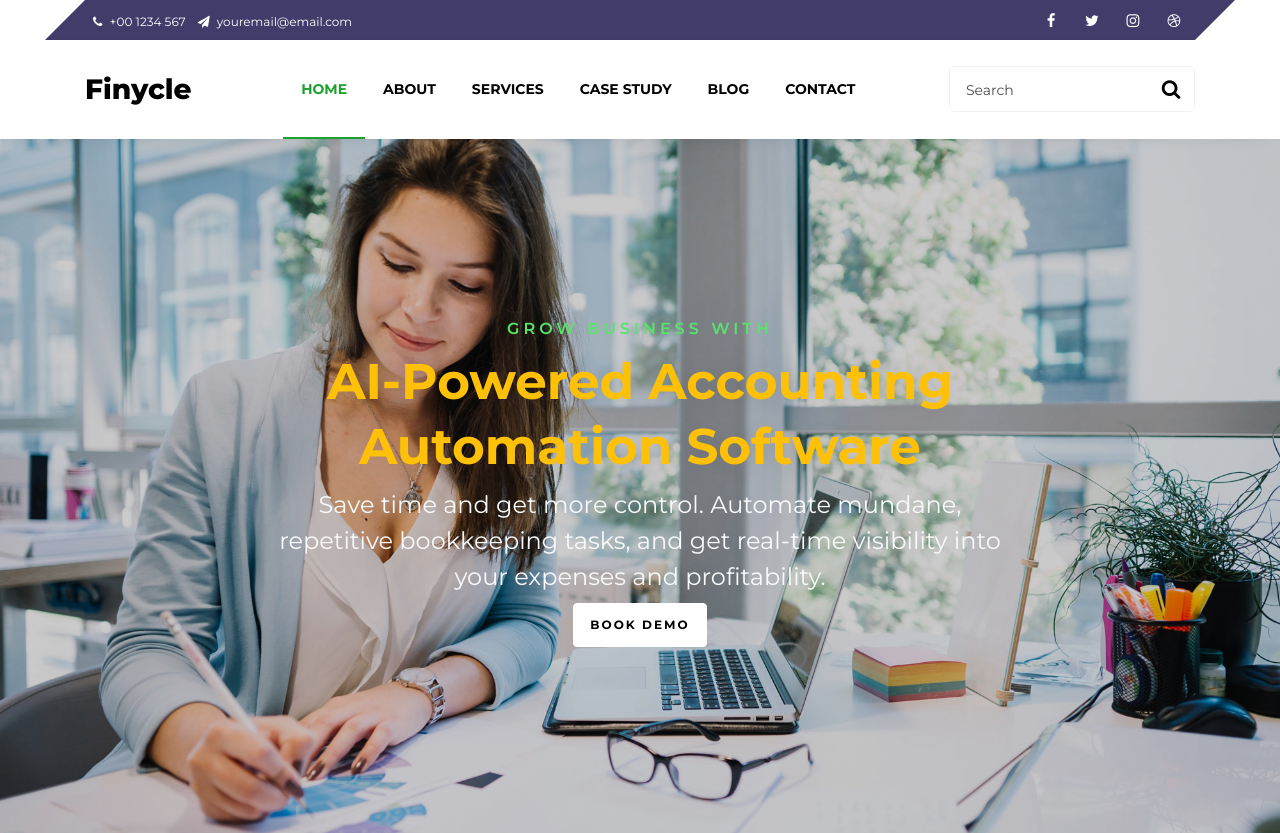
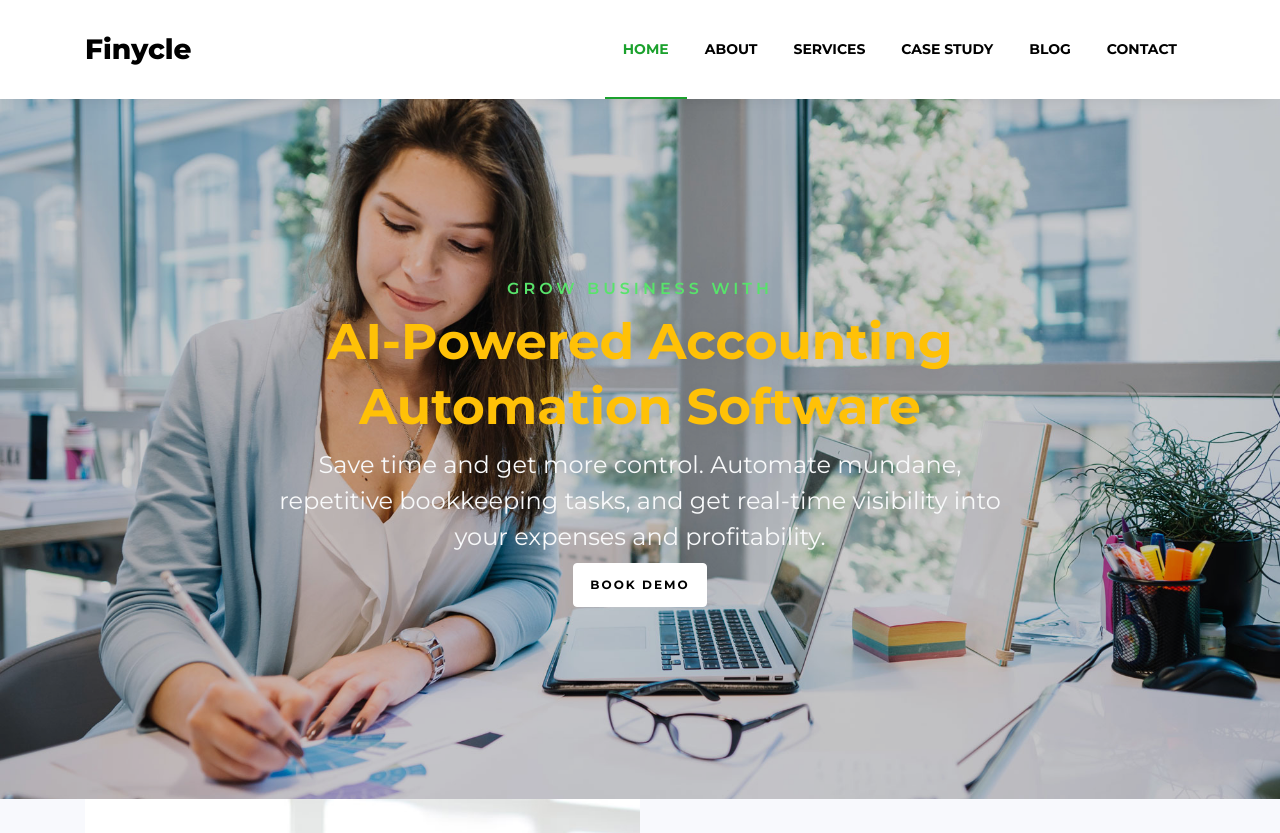
Before and after one commit to vinay-aryan/finycle.com, a plain HTML site: page index.html in a window 1280 px wide. Shown: the top 833 px of the page. Drawn offline with Linux system fonts and the light colour scheme; some packages are replaced by stand-ins of ours; no server answers; files whose address does not match are found by name.

Commit message:
index.html update.1

```diff
--- a/index.html
+++ b/index.html
@@ -21,7 +21,7 @@
   <body>
 
     <div class="wrap">
-			<div class="container">
+			<!--<div class="container">
 				<div class="row">
 					<div class="col-md-12">
 						<div class="bg-wrap">
@@ -47,21 +47,21 @@
 					</div>
 				</div>
 			</div>
-		</div>
+		</div>-->
 		<nav class="navbar navbar-expand-lg navbar-dark ftco_navbar bg-dark ftco-navbar-light" id="ftco-navbar">
 	    <div class="container">
 	    	<a class="navbar-brand" href="index.html">Finycle</a>
-	    	<form action="#" class="searchform order-sm-start order-lg-last">
+	    	<!--<form action="#" class="searchform order-sm-start order-lg-last">
           <div class="form-group d-flex">
             <input type="text" class="form-control pl-3" placeholder="Search">
             <button type="submit" placeholder="" class="form-control search"><span class="fa fa-search"></span></button>
           </div>
-        </form>
+        </form>-->
 	      <button class="navbar-toggler" type="button" data-toggle="collapse" data-target="#ftco-nav" aria-controls="ftco-nav" aria-expanded="false" aria-label="Toggle navigation">
 	        <span class="fa fa-bars"></span> Menu
 	      </button>
 	      <div class="collapse navbar-collapse" id="ftco-nav">
-	        <ul class="navbar-nav m-auto">
+	        <ul class="navbar-nav ml-auto ">
 	        	<li class="nav-item active"><a href="index.html" class="nav-link">Home</a></li>
 	        	<li class="nav-item"><a href="about.html" class="nav-link">About</a></li>
 	        	<li class="nav-item"><a href="services.html" class="nav-link">Services</a></li>
```
